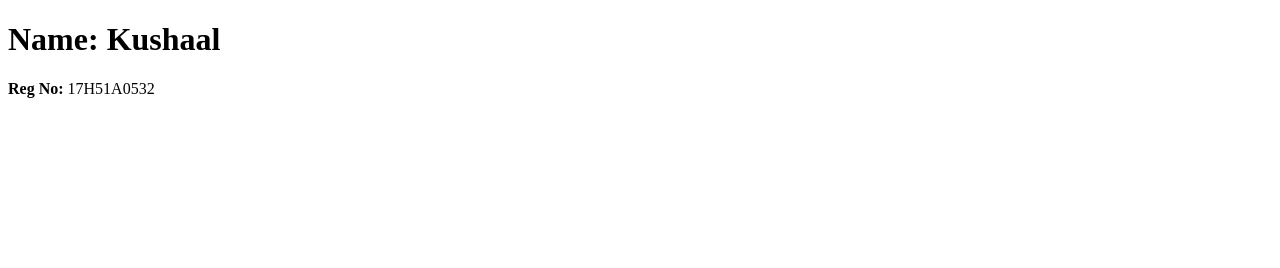
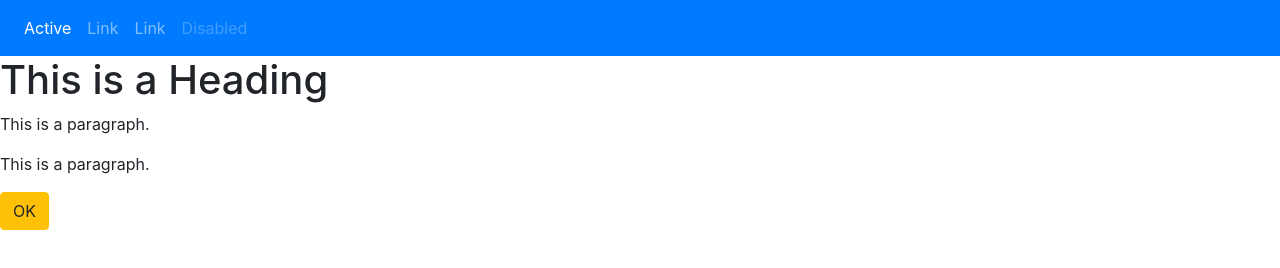
Before and after one commit to kushaalrana/kushaal-beingzero, a website: page public/html/index.html in a window 1280 px wide. Drawn offline with nearby package versions, Linux system fonts and the light colour scheme; files that its build step writes are made by us from their sources.

Commit message:
Project 1

```diff
--- a/public/html/index.html
+++ b/public/html/index.html
@@ -1,15 +1,40 @@
 <!DOCTYPE html>
 <html>
 <head>
-<meta charset="UTF-8">
-<title> Being Zero</title>
-<link rel="shortcut icon" href="img/favicon.ico">
-<link rel="stylesheet" href="css/site.css">
-</head>
-<body>
+		<meta charset="UTF-8">
+		<title>Being Zero</title>
+		<link rel="shortcut icon" href="img/favicon.ico">
+		<link rel="stylesheet" href="https://cdnjs.cloudflare.com/ajax/libs/twitter-bootstrap/4.4.1/css/bootstrap.min.css" />
+		<link rel="stylesheet" href="https://cdnjs.cloudflare.com/ajax/libs/font-awesome/5.11.2/css/all.min.css" />
+		<link rel="stylesheet" href="css/myfile.css">
+	</head>
+	<body>
+		<nav class="navbar navbar-expand-sm bg-primary navbar-dark">
+		  <ul class="navbar-nav">
+			<li class="nav-item active">
+			  <a class="nav-link" href="#">Active</a>
+			</li>
+			<li class="nav-item">
+			  <a class="nav-link" href="#">Link</a>
+			</li>
+			<li class="nav-item">
+			  <a class="nav-link" href="#">Link</a>
+			</li>
+			<li class="nav-item">
+			  <a class="nav-link disabled" href="#">Disabled</a>
+			</li>
+		  </ul>
+		</nav>
 
-<h1><b>Name:</b> Kushaal </h1>
-<p> <b>Reg No:</b> 17H51A0532</p>
-<script src="js/site.js"></script>
-</body>
+<h1 id="h1">This is a Heading</h1>
+		<p id="college">This is a paragraph.</p>
+		<p id="regno">This is a paragraph.</p>
+
+		<input class ="btn btn-warning" type="button" value="OK"></input>
+
+		<script src="https://cdnjs.cloudflare.com/ajax/libs/jquery/3.4.1/jquery.min.js"></script>
+		<script src="https://cdnjs.cloudflare.com/ajax/libs/twitter-bootstrap/4.4.1/js/bootstrap.min.js"></script>
+		<script src="js/file.js"></script>
+
+	</body>
 </html>
--- a/public/html/index.html.txt
+++ /dev/null
@@ -1,15 +0,0 @@
-<!DOCTYPE html>
-<html>
-<head>
-<meta charset="UTF-8">
-<title> Being Zero</title>
-<link rel="shortcut icon" href="img/favicon.ico">
-<link rel="stylesheet" href="css/site.css">
-</head>
-<body>
-
-<h1><b>Name:</b> Kushaal </h1>
-<p> <b>Reg No:</b> 17H51A0532</p>
-<script src="js/site.js"></script>
-</body>
-</html>
```
Also changed, not shown: index.js (+7 -1 lines), public/js/file.js (added, +8 -0 lines), public/css/myfile.css (added), public/css/myfile.css.txt (deleted), public/js/file.js.txt (deleted).
